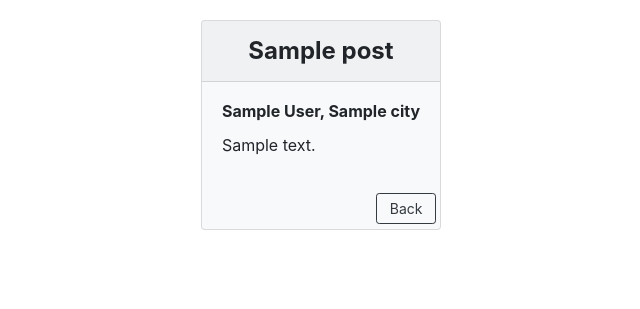
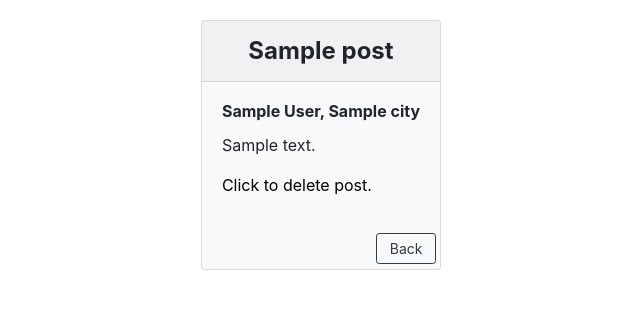
Before and after one commit to MT-Jackrabbit/sei_Project_Two, a Django app: page /user/1/show_post in a window 1280 px wide. Shown: the part 64-373 px from the top of the page, without its empty margins (319-959 px from the left). Run offline with Django 3.2, Linux system fonts and the light colour scheme; tables that the repository leaves empty hold one stand-in row (values such as "Sample post"); some libraries are stand-ins or nearby versions.

Commit message:
adds delete button to show post page; adds confirm delete modal

```diff
--- a/main_app/templates/base.html
+++ b/main_app/templates/base.html
@@ -75,6 +75,30 @@
             </div>
         </div>
     </div>
+    <!-- Delete Modal -->
+    <div class="container" id="delete">
+        <div class="row">
+            <div class="col-md-12">
+                <div class="modal fade" id="deleteModal">
+                    <div class="modal-dialog modal-dialog-confirm">
+                        <div class="modal-content">
+                            <div class="modal-header">
+                                <h1>Are you sure you want to delete {{ post.title }}?</h1>
+                            </div>
+                            <form action="{% url 'delete' %}" method="POST">
+                                <div class="modal-body">
+                                </div>
+                                <div class="modal-footer">
+                                    <button type="button" class="btn btn-info" data-dismiss="modal">Cancel</button>
+                                    <button class='btn btn-danger'>Delete</button>
+                                </div>
+                            </form>
+                        </div>
+                    </div>
+                </div>
+            </div>
+        </div>
+    </div>
     <!-- Nav Bar  -->
     <nav class="navbar navbar-light bg-light">
         <div class="col-6">
--- a/main_app/templates/user/show_post.html
+++ b/main_app/templates/user/show_post.html
@@ -10,6 +10,10 @@
         <div class="card-body">
             <h5 class="card-title">{{ post.author }}, {{ post.city }}</h5>
             <p class="card-text">{{ post.content }}</p>
+            <!-- Button HTML (to Trigger Modal) -->
+            <div class="delete-trigger">
+                <a href="#deleteModal" class="trigger-btn" data-toggle="modal">Click to delete post.</a>
+            </div>
         </div>
         <div id="div__btn-back">
             <button class="btn btn-outline-dark btn-sm mt-3 mx-1" id="btn-back" onclick="history.back()">Back</button>
```
